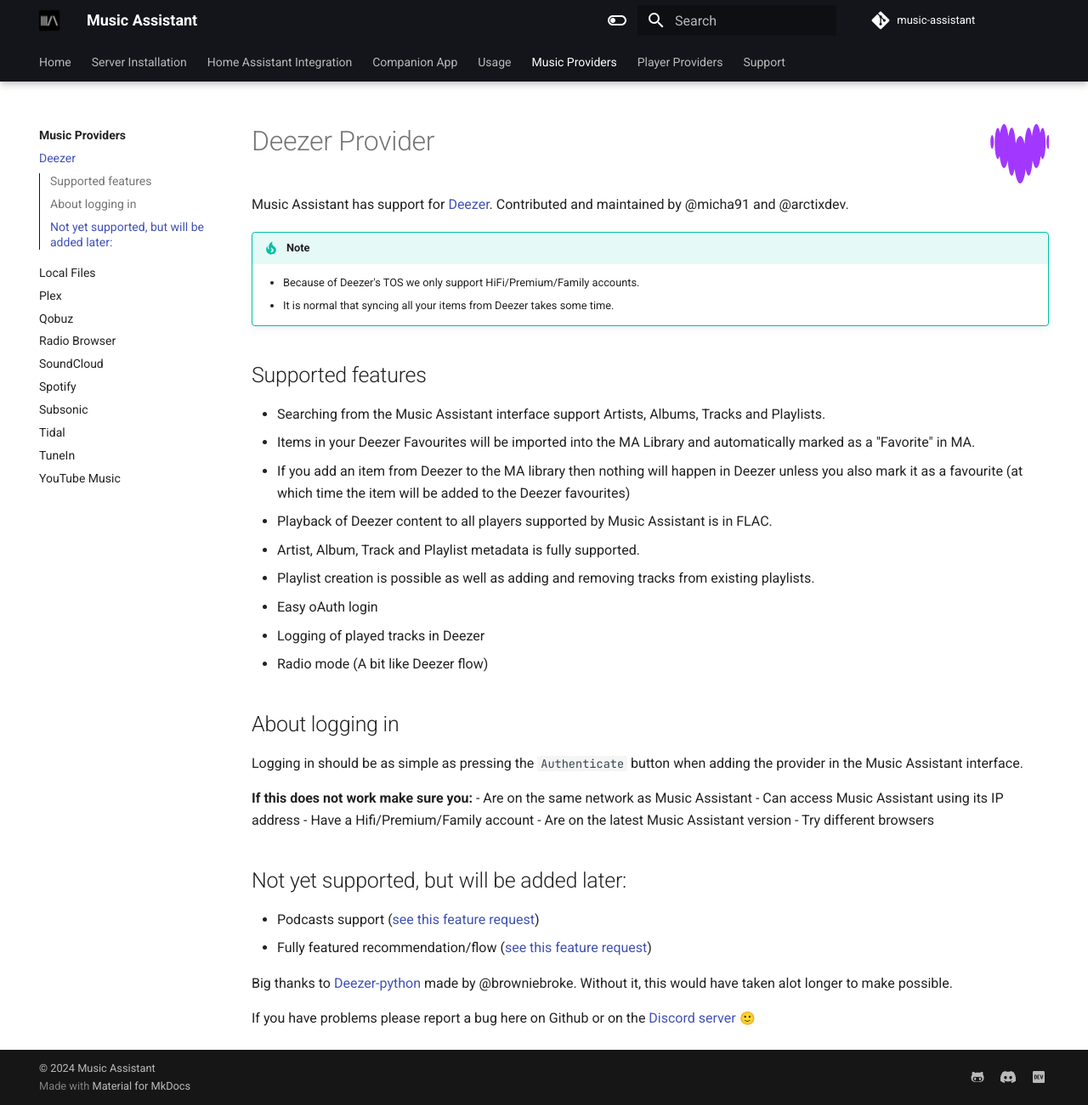
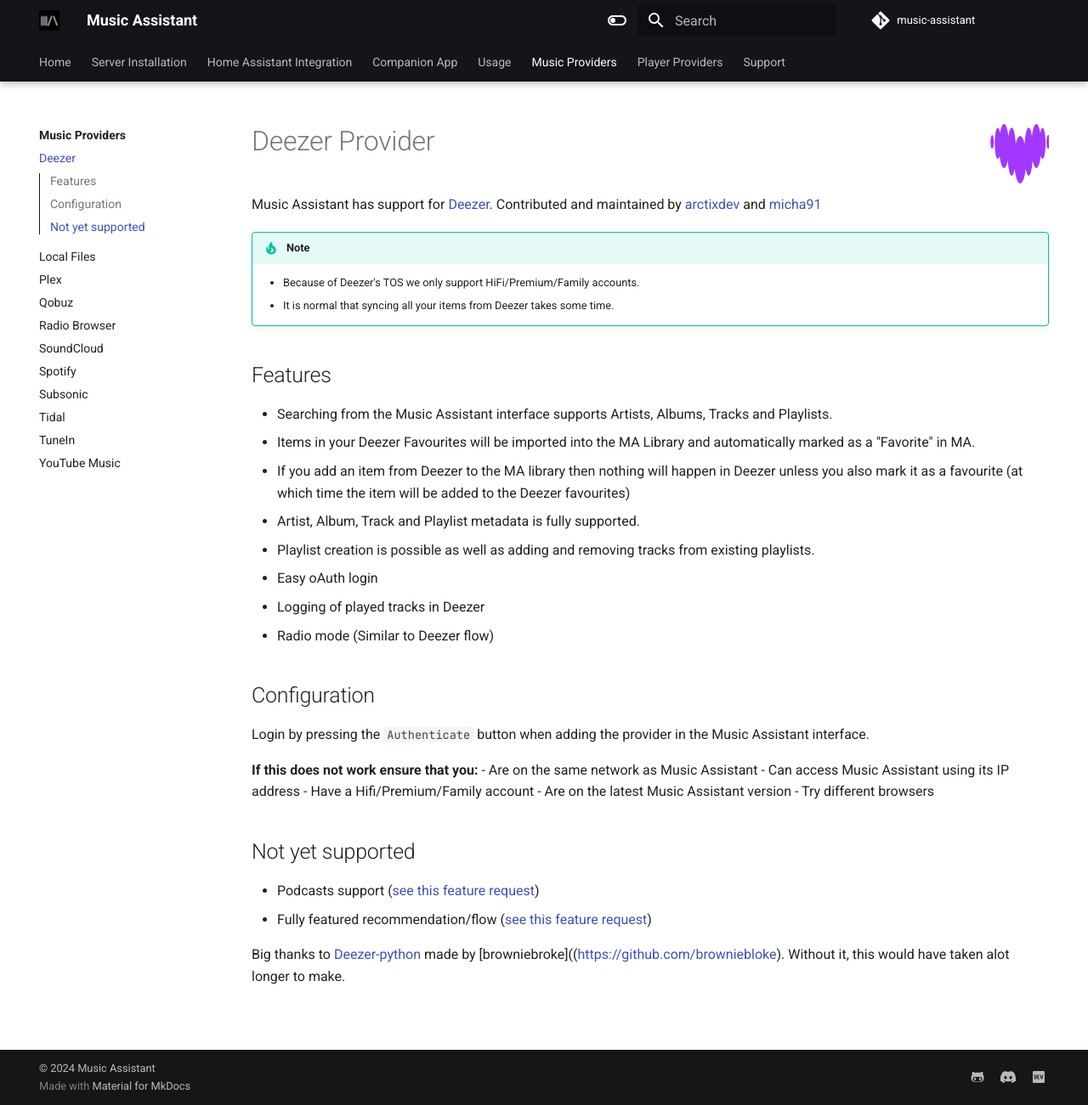
Before and after one commit to pwbriggs/music-assistant.github.io, an MkDocs documentation site: the page built from docs/music-providers/deezer.md, in a window 1280 px wide and 1301 px high. Shown: the whole window at 85% size. Built offline with MkDocs 1.6.1 and Material for MkDocs 9.7.7, drawn with Linux system fonts in a browser that asks for light colours; emoji names are drawn with the system emoji font.

Commit message:
Update deezer.md

```diff
--- a/docs/music-providers/deezer.md
+++ b/docs/music-providers/deezer.md
@@ -1,36 +1,33 @@
 # Deezer Provider ![Preview image](../assets/icons/deezer-icon.svg){ width=70 align=right }
 
-Music Assistant has support for [Deezer](https://www.deezer.com/). Contributed and maintained by @micha91 and @arctixdev.
+Music Assistant has support for [Deezer](https://www.deezer.com/). Contributed and maintained by [arctixdev](https://github.com/arctixdev) and [micha91](https://github.com/micha91)
 
 !!! tip "Note"
     - Because of Deezer's TOS we only support HiFi/Premium/Family accounts.
     - It is normal that syncing all your items from Deezer takes some time.
 
-## Supported features
-- Searching from the Music Assistant interface support Artists, Albums, Tracks and Playlists.
+## Features
+- Searching from the Music Assistant interface supports Artists, Albums, Tracks and Playlists.
 - Items in your Deezer Favourites will be imported into the MA Library and automatically marked as a "Favorite" in MA.
 - If you add an item from Deezer to the MA library then nothing will happen in Deezer unless you also mark it as a favourite (at which time the item will be added to the Deezer favourites)
-- Playback of Deezer content to all players supported by Music Assistant is in FLAC.
 - Artist, Album, Track and Playlist metadata is fully supported.
 - Playlist creation is possible as well as adding and removing tracks from existing playlists.
 - Easy oAuth login
 - Logging of played tracks in Deezer
-- Radio mode (A bit like Deezer flow)
+- Radio mode (Similar to Deezer flow)
 
-## About logging in
-Logging in should be as simple as pressing the `Authenticate` button when adding the provider in the Music Assistant interface.
+## Configuration
+Login by pressing the `Authenticate` button when adding the provider in the Music Assistant interface.
 
-**If this does not work make sure you:**
+**If this does not work ensure that you:**
 - Are on the same network as Music Assistant
 - Can access Music Assistant using its IP address
 - Have a Hifi/Premium/Family account
 - Are on the latest Music Assistant version
 - Try different browsers
 
-## Not yet supported, but will be added later:
+## Not yet supported
 - Podcasts support ([see this feature request](https://github.com/music-assistant/hass-music-assistant/discussions/429))
 - Fully featured recommendation/flow ([see this feature request](https://github.com/music-assistant/hass-music-assistant/discussions/535))
 
-Big thanks to [Deezer-python](https://GitHub.com/browniebroke/deezer-python) made by @browniebroke. Without it, this would have taken alot longer to make possible.
-
-If you have problems please report a bug here on Github or on the [Discord server](https://discord.gg/kaVm8hGpne) :slightly_smiling_face:
+Big thanks to [Deezer-python](https://GitHub.com/browniebroke/deezer-python) made by [browniebroke]((https://github.com/browniebloke). Without it, this would have taken alot longer to make.
```
